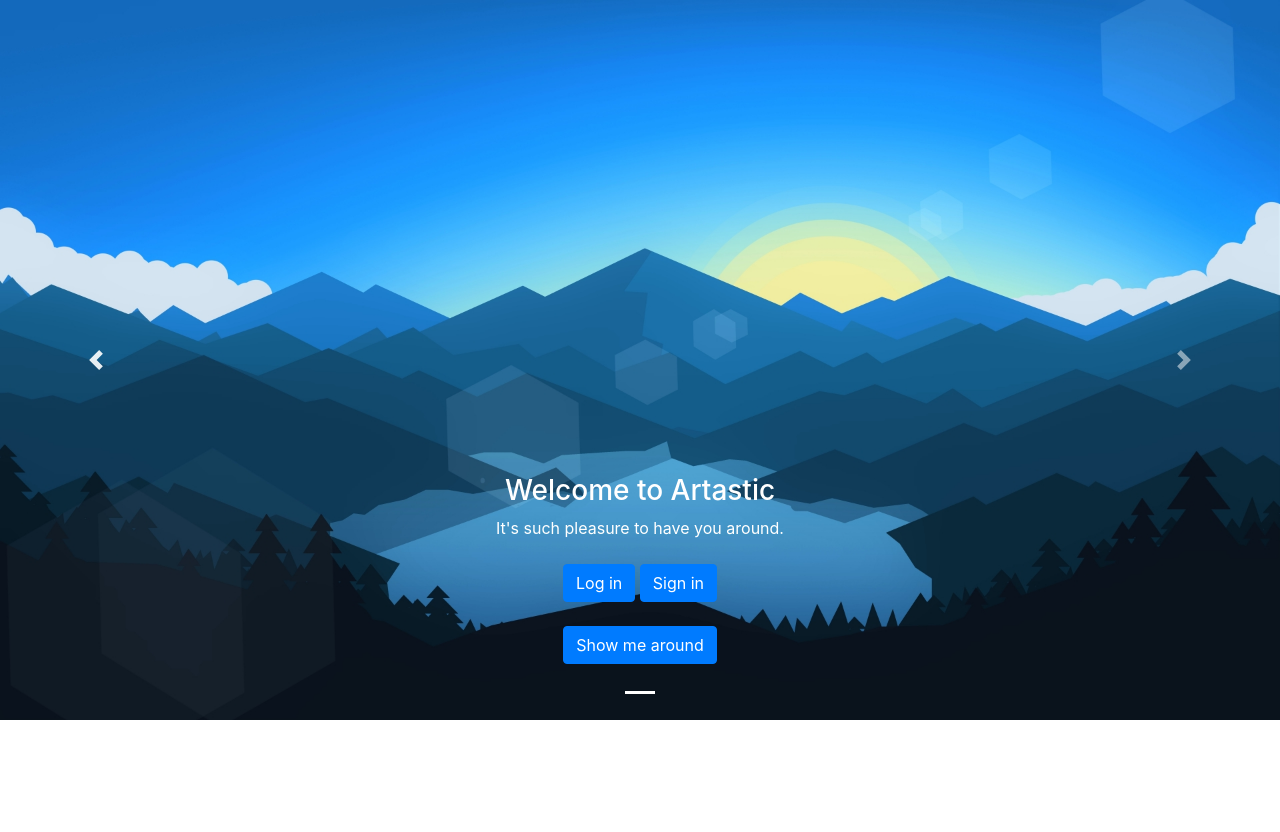
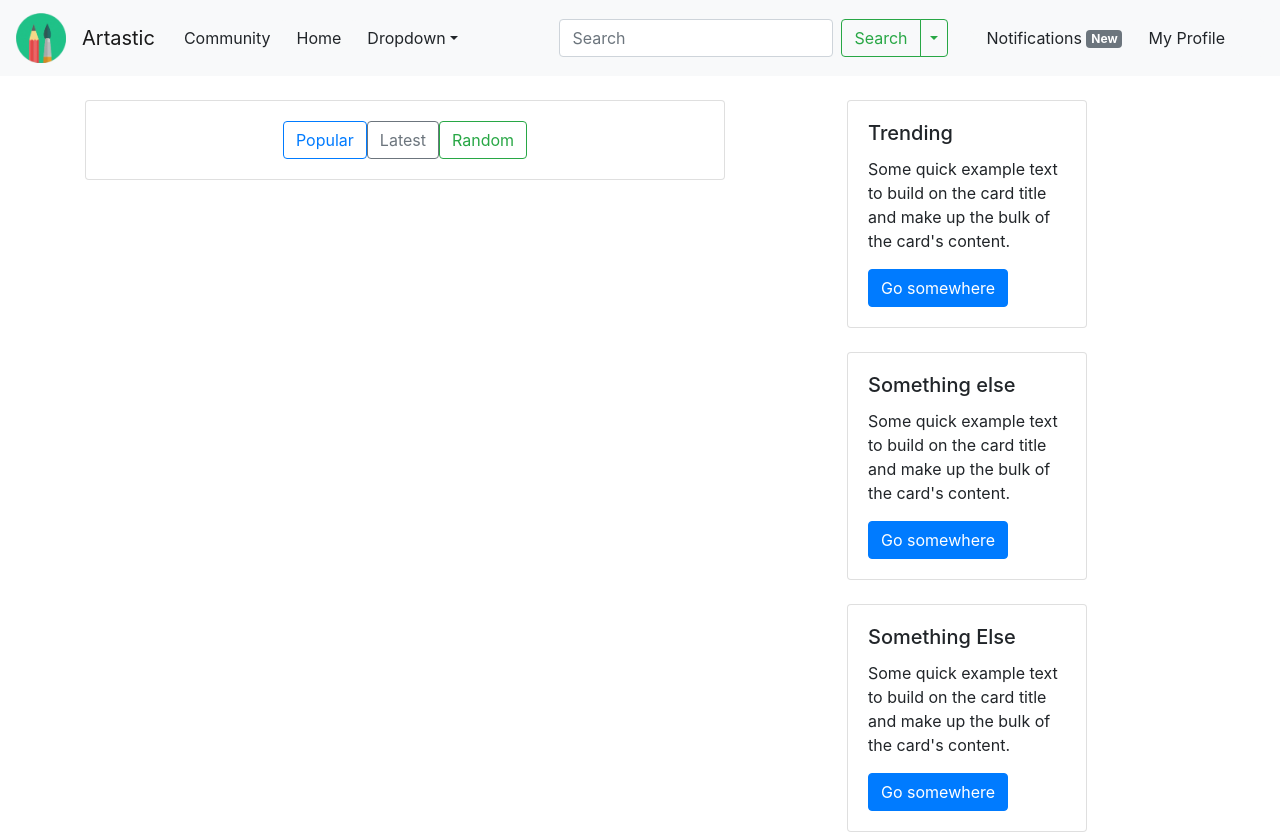
Before and after one commit to ziyiyizi/ArtasticFrontend, a React (Create React App) app: page / in a window 1280 px wide. Before the commit the page ends 800 px from the top, so only its background shows below. Built offline with nearby package versions, Linux system fonts and the light colour scheme.

Commit message:
大致框架

```diff
--- a/src/BannerMod.js
+++ b/src/BannerMod.js
@@ -10,7 +10,7 @@ class BannerMod extends Component {
     return (
 
       <Navbar bg="light" variant="light" sticky="top">
-<Navbar.Brand href="#home">
+<Navbar.Brand href="/community">
         <img
           alt="no img"
           src={logo}
@@ -20,12 +20,12 @@ class BannerMod extends Component {
         />
               </Navbar.Brand>
 
-  <Navbar.Brand href="#home" >Artastic</Navbar.Brand>
+  <Navbar.Brand href="/community" >Artastic</Navbar.Brand>
   <Navbar.Toggle aria-controls="responsive-navbar-nav" />
   <Navbar.Collapse id="responsive-navbar-nav">
     <Nav className="mr-auto">
-      <Button href="#community" variant="light">Community</Button>
-      <Button href="#home" variant="light">Home</Button>
+      <Button href="/community" variant="light">Community</Button>
+      <Button href="/home" variant="light">Home</Button>
       <DropdownButton title="Dropdown" id="collasible-nav-dropdown" variant="light">
         <NavDropdown.Item href="#action/3.1">Action</NavDropdown.Item>
         <NavDropdown.Item href="#action/3.2">Another action</NavDropdown.Item>
@@ -42,7 +42,7 @@ class BannerMod extends Component {
       <FormControl type="text" placeholder="Search" className="mr-sm-2" />
       <SplitButton
         title="Search"
-        variant="outline-success"
+        variant="outline-success" href="/search"
       >
         <Dropdown.Item eventKey="1">Search as title</Dropdown.Item>
         <Dropdown.Item eventKey="2">Search as member</Dropdown.Item>
@@ -50,18 +50,13 @@ class BannerMod extends Component {
         <Dropdown.Divider />
         <Dropdown.Item eventKey="4">Something more</Dropdown.Item>
       </SplitButton>
-      <Button href="#memes" variant="light" disabled="true">
-
-        </Button>
+      <Button href="#memes" variant="light" disabled="true"/>
     </Form>
-      <Button href="#deets"variant="light">Notifications <Badge variant="secondary">New</Badge></Button>
-      <Button href="#memes" variant="light">
+      <Button href={"/user/notifications"}variant="light">Notifications <Badge variant="secondary">New</Badge></Button>
+      <Button href={"/user"} variant="light">
         My Profile
       </Button>
-      <Button href="#memes" variant="light" disabled="true">
-
-      </Button>
-
+      <Button href="#memes" variant="light" disabled="true"/>
     </Nav>
 </Navbar>
     );
--- a/src/CommunityPage.js
+++ b/src/CommunityPage.js
@@ -1,31 +1,52 @@
 import React, { Component } from 'react';
 import './bootstrap.min.css';
-import {Row, Col, Container} from'react-bootstrap';
-import {BrowserRouter as Router, Route, Link} from 'react-router-dom';
+import {Row, Col, Container, ButtonToolbar, Button,Card} from'react-bootstrap';
+import {BrowserRouter as Router, Route, Link, Switch} from 'react-router-dom';
 import {IndexRoute}from 'react-router';
 import ReactDOM from 'react-dom';
 import Postlist from './Postlist'
+import CommunityRightPanel from './CommunityRightPanel';
+import BannerMod from'./BannerMod';
+
 
 class CommunityPage extends Component{
 render(){ return  (
+<Router>
+<div>
+<BannerMod/>
+ <Container>
 
- <Container>
   <Row className="justify-content-md-center">
-    <Col xs lg="1" id="CommunityLeftPanel">
 
-    </Col>
 
     <Col md="auto" >
     <div id="CommunityContentPanel" style={{ width: '40rem' }}>
-    {this.props.children}
+    <br />
+<Card>
+  <Card.Body>
+<ButtonToolbar className="justify-content-md-center">
+  <Link to="/community/popular"><Button variant="outline-primary" >Popular</Button></Link>
+  <Link to="/community/latest"><Button variant="outline-secondary">Latest</Button></Link>
+  <Link to="/community/random"><Button variant="outline-success">Random</Button></Link>
+</ButtonToolbar>
+</Card.Body>
+</Card>
+    <Switch>
+    <Route exact path="/community" component={Postlist}></Route>
+    <Route exact path="/community/popular" component={Postlist}></Route>
+    <Route exact path="/community/latest" component={Postlist}></Route>
+    <Route exact path="/community/random" component={Postlist}></Route>
+    </Switch>
     </div>
     </Col>
-    <Col xs lg="auto" id="CommunityRightPanel">
-      rightpanel
+    <Col style={{ width: '16rem' }} id="CommunityRightPanel">
+      <CommunityRightPanel/>
     </Col>
   </Row>
 
 </Container>
+</div>
+</Router>
 )}};
 
 export default CommunityPage;
--- a/src/CommunityRightPanel.js
+++ b/src/CommunityRightPanel.js
@@ -6,10 +6,10 @@ class CommunityRightPanel extends Component{
 
     render(){
         return (
-            <Container>
+            <Container style={{ width: '16rem' }}>
                   <br />
             <Row>
-                <Card style={{ width: '18rem' }}>
+                <Card style={{ width: '15rem' }}>
 
   <Card.Body>
     <Card.Title>Trending</Card.Title>
@@ -24,7 +24,7 @@ class CommunityRightPanel extends Component{
             </Row>
             <br />
             <Row>
-                <Card style={{ width: '18rem' }}>
+                <Card style={{ width: '15rem' }}>
 
   <Card.Body>
     <Card.Title>Something else</Card.Title>
@@ -39,7 +39,7 @@ class CommunityRightPanel extends Component{
             </Row>
             <br />
             <Row>
-                <Card style={{ width: '18rem' }}>
+                <Card style={{ width: '15rem' }}>
 
   <Card.Body>
     <Card.Title>Something Else</Card.Title>
--- /dev/null
+++ b/src/HomePage.js
@@ -0,0 +1,50 @@
+import React, {Component} from 'react';
+import {Row, Col, Container, ButtonToolbar, Button,Card} from'react-bootstrap';
+import {BrowserRouter as Router, Route, Link, Switch} from 'react-router-dom';
+import Postlist from './Postlist'
+import CommunityRightPanel from './CommunityRightPanel';
+import BannerMod from './BannerMod';
+
+class HomePage extends Component{
+    render(){
+        return (
+<Router>
+<div>
+<BannerMod/>
+<Container>
+
+ <Row className="justify-content-md-center">
+
+
+   <Col md="auto" >
+   <div id="CommunityContentPanel" style={{ width: '40rem' }}>
+   <br />
+<Card>
+ <Card.Body>
+<ButtonToolbar className="justify-content-md-center">
+ <Link to="/community/popular"><Button variant="outline-primary" >Popular</Button></Link>
+ <Link to="/community/latest"><Button variant="outline-secondary">Latest</Button></Link>
+ <Link to="/community/random"><Button variant="outline-success">Random</Button></Link>
+</ButtonToolbar>
+</Card.Body>
+</Card>
+   <Switch>
+   <Route exact path="/community" component={Postlist}></Route>
+   <Route exact path="/community/popular" component={Postlist}></Route>
+   <Route exact path="/community/latest" component={Postlist}></Route>
+   <Route exact path="/community/random" component={Postlist}></Route>
+   </Switch>
+   </div>
+   </Col>
+   <Col style={{ width: '16rem' }} id="CommunityRightPanel">
+     <CommunityRightPanel/>
+   </Col>
+ </Row>
+
+</Container>
+</div>
+</Router>
+        )
+    }
+}
+export default HomePage;
--- /dev/null
+++ b/src/SearchPage.js
@@ -0,0 +1,51 @@
+import React, {Component} from 'react';
+import {Row, Col, Container, ButtonToolbar, Button,Card} from'react-bootstrap';
+import {BrowserRouter as Router, Route, Link, Switch} from 'react-router-dom';
+import Postlist from './Postlist'
+import CommunityRightPanel from './CommunityRightPanel';
+import BannerMod from './BannerMod';
+
+class SearchPage extends Component{
+    render(){
+        return (
+<Router>
+<div>
+<BannerMod/>
+<Container>
+
+ <Row className="justify-content-md-center">
+
+
+   <Col md="auto" >
+   <div id="CommunityContentPanel" style={{ width: '40rem' }}>
+   <br />
+<Card>
+ <Card.Body>
+<ButtonToolbar className="justify-content-md-center">
+ <Link to="/community/popular"><Button variant="outline-primary" >Popular</Button></Link>
+ <Link to="/community/latest"><Button variant="outline-secondary">Latest</Button></Link>
+ <Link to="/community/random"><Button variant="outline-success">Random</Button></Link>
+</ButtonToolbar>
+</Card.Body>
+</Card>
+   <Switch>
+   <Route exact path="/community" component={Postlist}></Route>
+   <Route exact path="/community/popular" component={Postlist}></Route>
+   <Route exact path="/community/latest" component={Postlist}></Route>
+   <Route exact path="/community/random" component={Postlist}></Route>
+   </Switch>
+   </div>
+   </Col>
+   <Col style={{ width: '16rem' }} id="CommunityRightPanel">
+     <CommunityRightPanel/>
+   </Col>
+ </Row>
+
+</Container>
+</div>
+</Router>
+        )
+    }
+}
+
+export default SearchPage;
--- /dev/null
+++ b/src/UserPage.js
@@ -0,0 +1,50 @@
+import React, {Component} from 'react';
+import {Row, Col, Container, ButtonToolbar, Button,Card} from'react-bootstrap';
+import {BrowserRouter as Router, Route, Link, Switch} from 'react-router-dom';
+import Postlist from './Postlist'
+import CommunityRightPanel from './CommunityRightPanel';
+import BannerMod from './BannerMod';
+
+class UserPage extends Component{
+    render(){
+        return (
+<Router>
+<div>
+<BannerMod/>
+<Container>
+
+ <Row className="justify-content-md-center">
+
+
+   <Col md="auto" >
+   <div id="CommunityContentPanel" style={{ width: '40rem' }}>
+   <br />
+<Card>
+ <Card.Body>
+<ButtonToolbar className="justify-content-md-center">
+ <Link to="/community/popular"><Button variant="outline-primary" >Popular</Button></Link>
+ <Link to="/community/latest"><Button variant="outline-secondary">Latest</Button></Link>
+ <Link to="/community/random"><Button variant="outline-success">Random</Button></Link>
+</ButtonToolbar>
+</Card.Body>
+</Card>
+   <Switch>
+   <Route exact path="/community" component={Postlist}></Route>
+   <Route exact path="/community/popular" component={Postlist}></Route>
+   <Route exact path="/community/latest" component={Postlist}></Route>
+   <Route exact path="/community/random" component={Postlist}></Route>
+   </Switch>
+   </div>
+   </Col>
+   <Col style={{ width: '16rem' }} id="CommunityRightPanel">
+     <CommunityRightPanel/>
+   </Col>
+ </Row>
+
+</Container>
+</div>
+</Router>
+        )
+    }
+}
+export default UserPage;
--- a/src/utils/request.js
+++ b/src/utils/request.js
@@ -14,9 +14,9 @@ const headers = new Headers({
 
 function getHeader(){
   let id=sessionStorage.getItem('userID');
-  id==undefined?id="114514":id=id;
+  if(id===undefined){id="114514";}
   let name=sessionStorage.getItem('username');
-  name==undefined?name="anonymous":name=name;
+  if(name===undefined){name="anonymous"};
   let date=Date.now;
   return new Headers({
       "UserId":id,
@@ -56,9 +56,9 @@ function post(url, data) {
 
 function postPic(url, data) {
   let id=sessionStorage.getItem('userID');
-  id==undefined?id="114514":id=id;
+  if(id===undefined){id="114514";}
   let name=sessionStorage.getItem('username');
-  name==undefined?name="anonymous":name=name;
+  if(name===undefined){name="anonymous"};
   let date=Date.now;
   return fetch(url, {
     method: "POST",
```
Also changed, not shown: src/index.js (+10 -24 lines).
